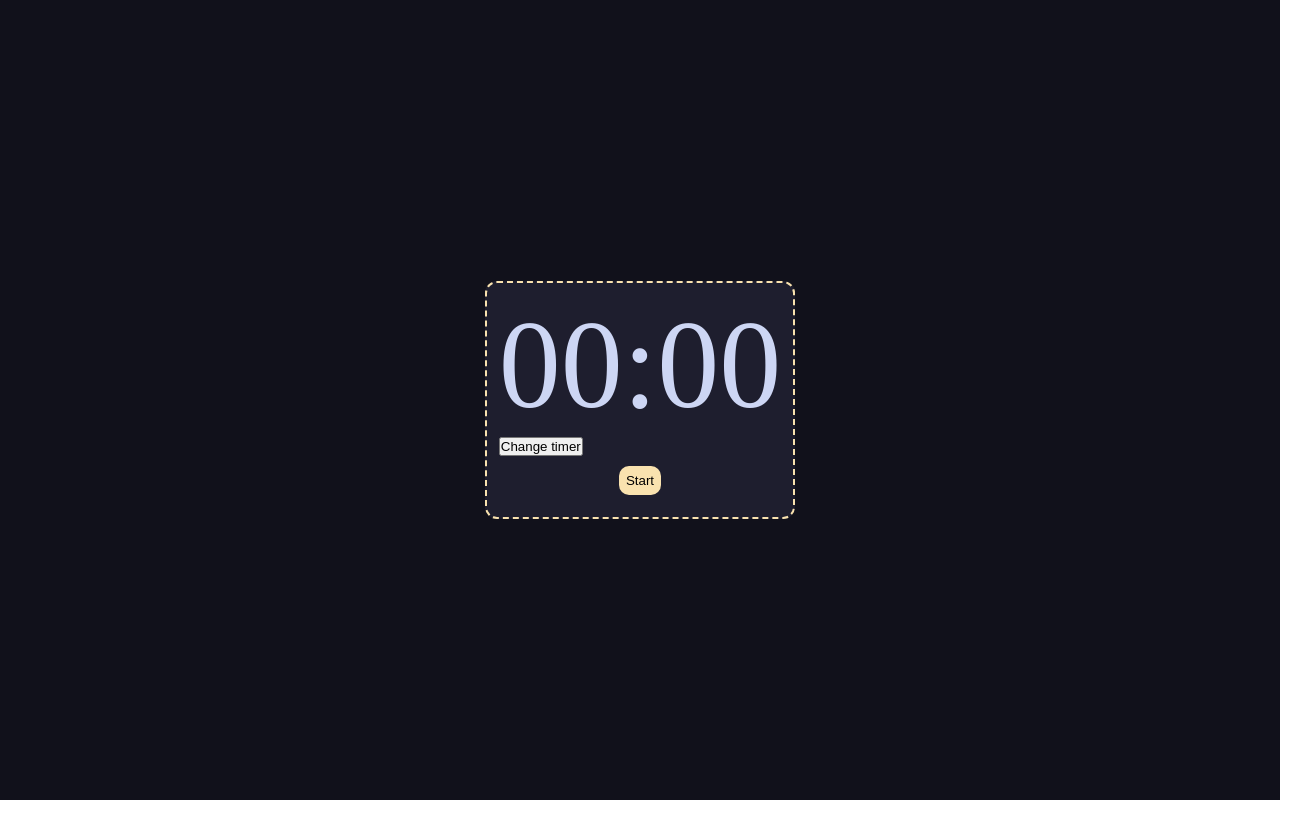
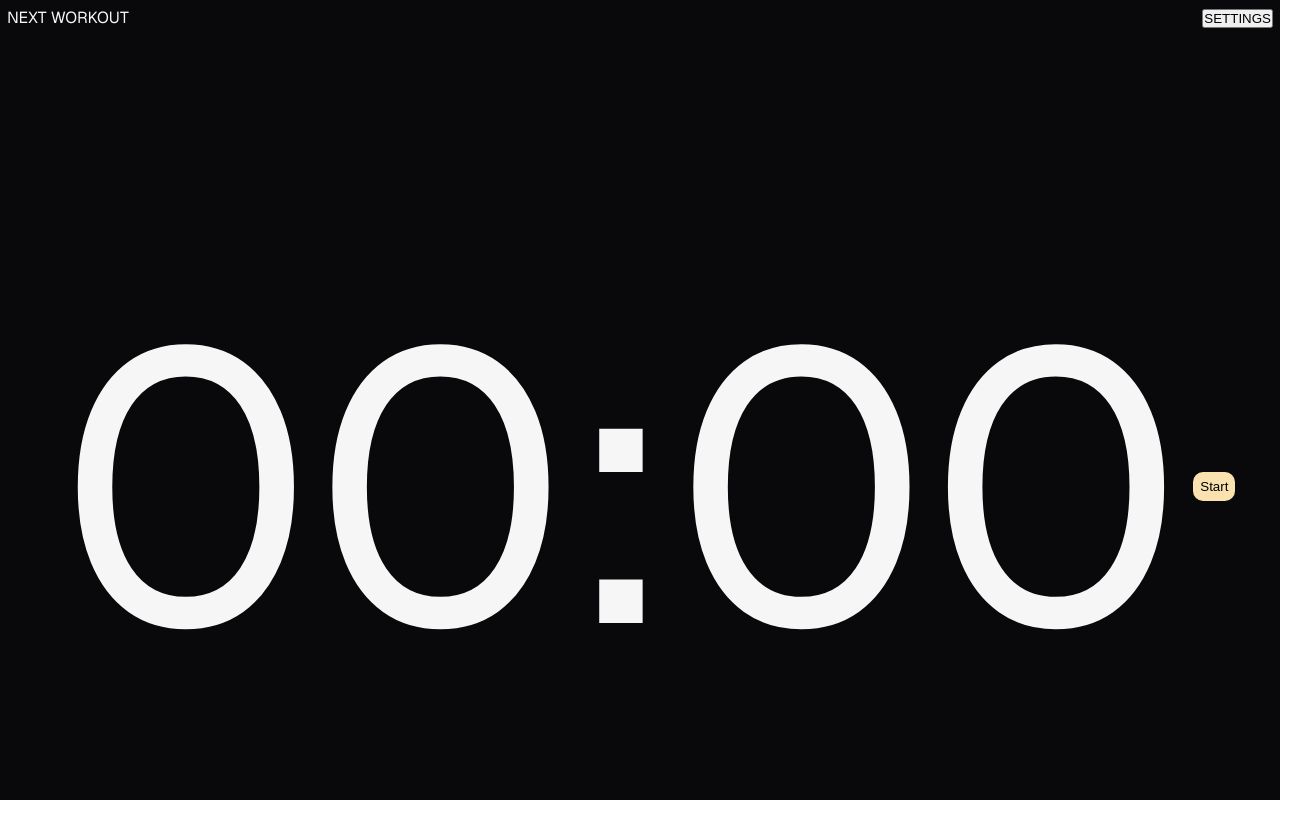
Before and after one commit to Mohamed83838/NextWorkout, a plain HTML site: page index.html in a window 1280 px wide. Shown: the whole page, 1304 px wide, since content can reach past the window. Before the commit the page ends 800 px from the top, so only its background shows below. Drawn offline with Linux system fonts and the light colour scheme.

Commit message:
misc: saving changes

```diff
--- /dev/null
+++ b/css/common.css
@@ -0,0 +1,13 @@
+@font-face {
+    font-family: 'Geist'; /* Name you want to use for the font */
+    src: url('../fonts/geist-regular.woff2') format('woff2'); /* Adjust the path and format */
+    font-weight: normal; /* Specify the font weight */
+    font-style: normal; /* Specify the font style */
+}
+
+@font-face {
+    font-family: 'Geist Black'; /* Name you want to use for the font */
+    src: url('../fonts/geist-black.woff2') format('woff2'); /* Adjust the path and format */
+    font-weight: normal; /* Specify the font weight */
+    font-style: normal; /* Specify the font style */
+}
--- a/style.css
+++ b/css/style.css
@@ -7,26 +7,36 @@
 	height: 100vh;
 	width: 100%;
 
+	background-color: #09090B;
+	color: #F6F6F6;
+
+	font-family: Geist;
+}
+
+#container {
+	padding: 12px;
+	width: 100%;
+	height: 100%;
+
 	display: flex;
 	justify-content: center;
 	align-items: center;
-
-	background-color: #11111b;
-	color: #cdd6f4;
 }
 
-#container {
-	background-color: #1e1e2e;
+#toolbar {
+	display: flex;
+	justify-content: center;
+	height: 60px;
+	padding: 7px;
 
-	border-radius: 12px;
-	border: dashed #f9e2af 2px;
-	padding: 12px;
 }
 
-#header {
-	display: flex;
-	justify-content: center;
-	align-items: center;
+#title-layout {
+	flex: 1;
+}
+
+#timer-layout {
+
 }
 
 #controls {
@@ -34,7 +44,7 @@
 }
 
 #timer {
-	font-size: 124px;
+	font-size: 30vw;
 }
 
 #start-layout {
--- a/index.html
+++ b/index.html
@@ -4,15 +4,25 @@
         <meta charset="UTF-8">
         <meta name="viewport" content="width=hello, initial-scale=1.0">
         <title>Next Workout</title>
-        <link rel="stylesheet" type="text/css" href="style.css">
+        <link rel="stylesheet" type="text/css" href="css/style.css">
+        <link rel="stylesheet" type="text/css" href="css/common.css">
     </head>
     <body>
         <div id="base-layout">
+            <!-- HEADER -->
+            <div id="toolbar">
+                <div id="title-layout">
+                    <span id="title">NEXT WORKOUT</span>
+                </div>
+                <div id="nav">
+                   <button id="openDialog">SETTINGS</button>
+                </div>
+            </div>
+            <!-- MAIN LAYOUT -->
             <div id="container">
-                <div id="header">
+                <div id="timer-layout">
                     <span id="timer">00:00</span>
                 </div>
-                <button id="openDialog">Change timer</button>
                 <div id="start-layout">
                     <button onclick="start()" id="start-btn">Start</button>
                 </div>
--- a/script.js
+++ b/script.js
@@ -1,3 +1,4 @@
+////////////////// GLOBAL VARIABLES
 const MODE_NOT_STARTED = "notstarted";
 const MODE_STARTED = "started";
 
@@ -8,11 +9,12 @@ let interval;
 const timer = document.querySelector("#timer");
 const time = document.querySelector("#time");
 
-document.addEventListener('DOMContentLoaded', function() {
 const dialog = document.getElementById('dialog');
 const openDialogButton = document.getElementById('openDialog');
 const closeDialogButton = document.getElementById('closeDialog');
+////////////////// ////////////////////
 
+////////////////// SETTINGS DIALOG
 // Open the dialog
 openDialogButton.onclick = function() {
 	dialog.style.display = 'block';
@@ -29,16 +31,14 @@ document.addEventListener('DOMContentLoaded', function() {
 		dialog.style.display = 'none';
 	}
 }
-});
-
 
 function updateTimer() {
 	timer.innerHTML = formatTime(Number(time.value))
 }
+////////////////// ////////////////////
 
-
-
-
+////////////////// TIMER LOGIQUE
+// format time from seconds to numerique clock style (e.g. 00:00)
 function formatTime(time) {
 	mins = Math.floor(time / 60);
 	secs = time - (mins * 60);
@@ -55,7 +55,7 @@ function beep() {
 	const audio = new Audio('media/beep.mp3');
 	audio.play();
 }
-
+// This function is the base of the project, yet, it is subject to change a lot
 function start() {
 	const start = document.querySelector("#start-btn");
 
@@ -88,3 +88,4 @@ function start() {
 		clearInterval(interval);
 	}
 }
+////////////////// //////////////////
```
Also changed, not shown: fonts/geist-regular.woff2 (added). Lines whose indentation alone changed are shown as unchanged.
